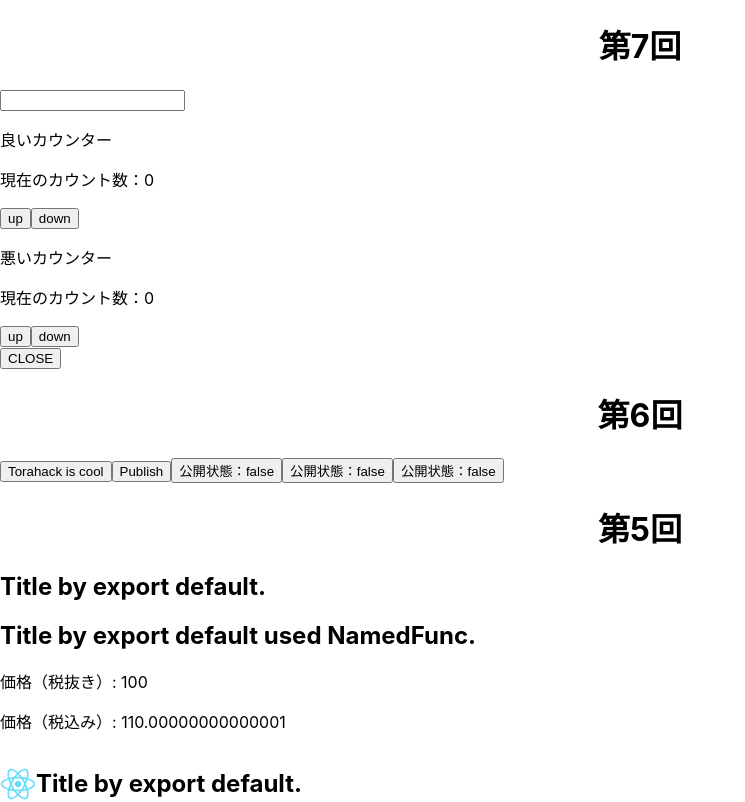
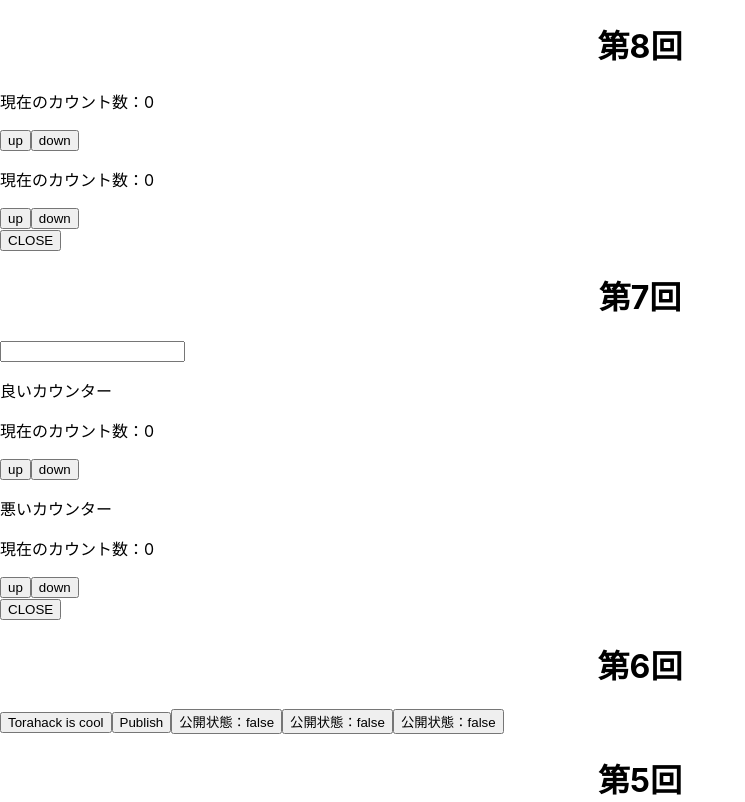
Before and after one commit to u-ecmaker/torahack_react_kiso, a React (Create React App) app: page / in a window 1280 px wide. Shown: the top 802 px of the page, without its empty margins (0-745 px from the left). Built offline with nearby package versions, Linux system fonts and the light colour scheme.

Commit message:
add kiso8kai 頻出するライフサイクルuseEffectと副作用

```diff
--- a/src/App.jsx
+++ b/src/App.jsx
@@ -7,6 +7,7 @@ import Article from          './react_kiso/04kai/Article';
 import Article05 from        './react_kiso/05kai/Article05';
 import Article06 from        './react_kiso/06kai/Article06';
 import Article07 from        './react_kiso/07kai/Article07';
+import Article08 from        './react_kiso/08kai/Article08';
 
 function App() {
   const authorName = 'torahack';
@@ -14,6 +15,9 @@ function App() {
 
   return (
     <>
+      <div className='App'><h1>第8回</h1></div>
+      <Article08/>
+
       <div className='App'><h1>第7回</h1></div>
       <Article07/>
 
--- /dev/null
+++ b/src/react_kiso/08kai/Article08.jsx
@@ -0,0 +1,13 @@
+import Counter from './Counter';
+import TogleButton from './TogleButton';
+
+const Article08 = () => {
+  return (
+    <>
+      <Counter />
+      <TogleButton />
+    </>
+  )
+}
+
+export default Article08;
--- /dev/null
+++ b/src/react_kiso/08kai/Counter.jsx
@@ -0,0 +1,51 @@
+/* eslint-disable react-hooks/exhaustive-deps */
+import { useState, useEffect } from 'react';
+
+const Counter = () => {
+  const [count, setCount] = useState(0);
+  const countUp = () => {
+    setCount(prevState => prevState + 1);
+  }
+  const countDown = () => {
+    setCount(prevState => prevState - 1);
+  }
+
+  const [count2, setCount2] = useState(0);
+  const countUp2 = () => {
+    setCount2(prevState => prevState + 1);
+  }
+  const countDown2 = () => {
+    setCount2(prevState => prevState - 1);
+  }
+
+
+  /* useEffectのパターン */
+
+  useEffect(() => { // レンダリング時に毎回実行される
+    console.log('Current count:', count);
+  });
+
+  useEffect(() => { // 初回のみ実行 からの配列を第二引数に指定する
+    console.log('Current count:', count);
+  },[]); //第二引数はdeps(dependencies,依存関係)と呼ばれ、
+         // 空の配列の場合は、初回レンダリングのみ実行される
+
+  useEffect(() => { // countが変更された時に実行される
+    console.log('Current count:', count);
+  },[count]);//依存関係にcountを指定
+
+
+  return (
+    <div>
+      <p>現在のカウント数：{count}</p>
+      <button onClick={countUp}>up</button>
+      <button onClick={countDown}>down</button>
+
+      <p>現在のカウント数：{count2}</p>
+      <button onClick={countUp2}>up</button>
+      <button onClick={countDown2}>down</button>
+    </div>
+  )
+}
+
+export default Counter;
--- /dev/null
+++ b/src/react_kiso/08kai/TogleButton.jsx
@@ -0,0 +1,37 @@
+import { useState, useEffect } from 'react';
+
+const TogleButton = () => {
+  const [open, setOpen] = useState();
+
+  const toggle = () => {
+    setOpen(prevOpen => !prevOpen);
+  }
+
+  useEffect(() => {
+    console.log('Current state is:', open);
+    if(open){
+      console.log('Subscribe database...');
+    }
+    return () => { // クリーンアップ関数: 再レンダリングされる前に呼び出される
+      // 初回は呼び出されない。再レンダリングのときに呼び出される
+      console.log('Unsubscribe database...');
+    }
+  },);
+
+  return (
+    <button onClick={toggle}>
+      {open ? 'OPEN' : 'CLOSE'}
+    </button>
+  )
+}
+
+export default TogleButton;
+
+/* クリーンアップ
+ * - コンポーネントで外部データベースを購読したいとき
+ *   購読：データベースの値を監視して、データベースが更新されたらコンポーネント内で値を更新する、というような処理
+ * - 購読しっぱなしは良くない (メモリリーク 何度もデータ取ってきちゃうなど)
+ * - クリーンアップ関数を使って掃除する
+ * - state更新時、更新関数のuseStateが呼び出される前(再レンダリングされる前)に、
+ *   クリーンアップ関数が必ず実行される。
+ */
```
